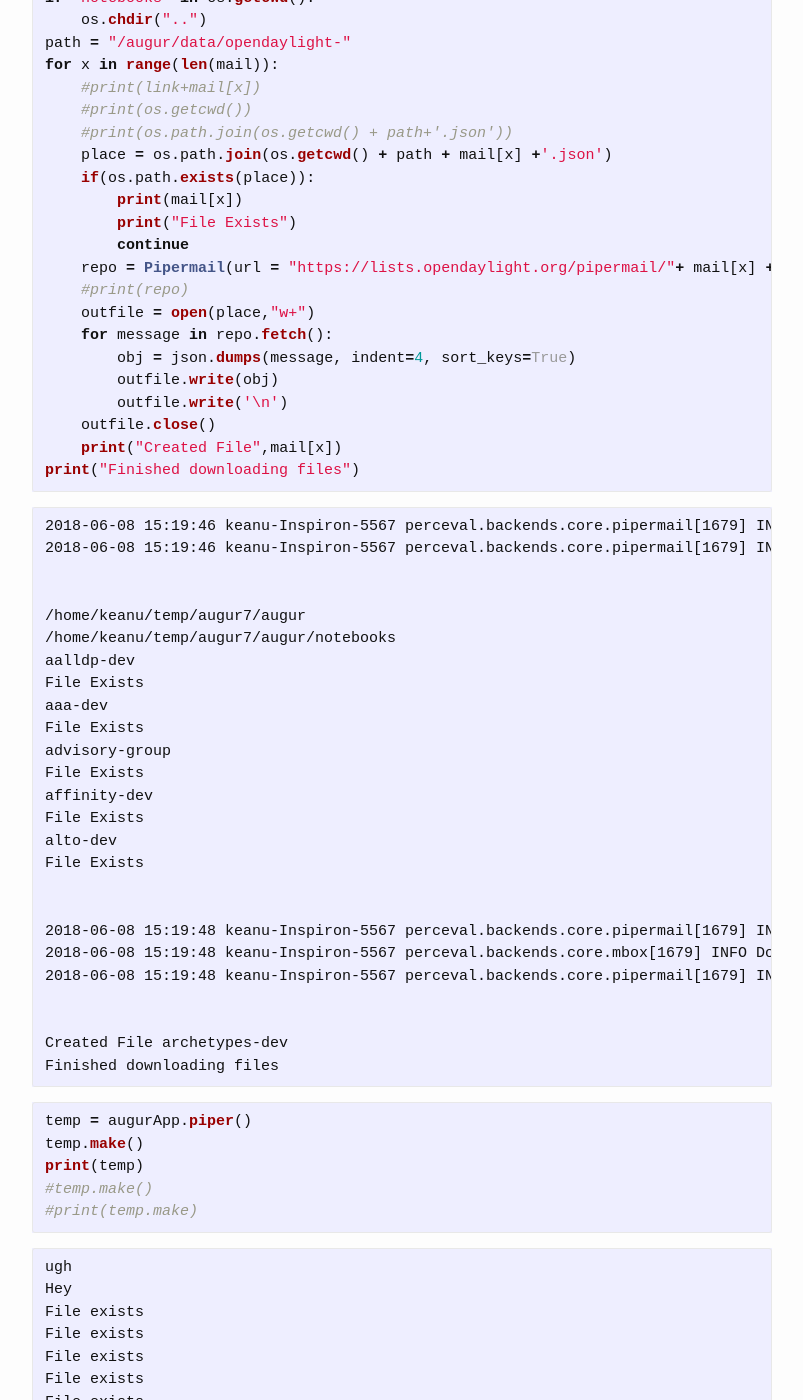
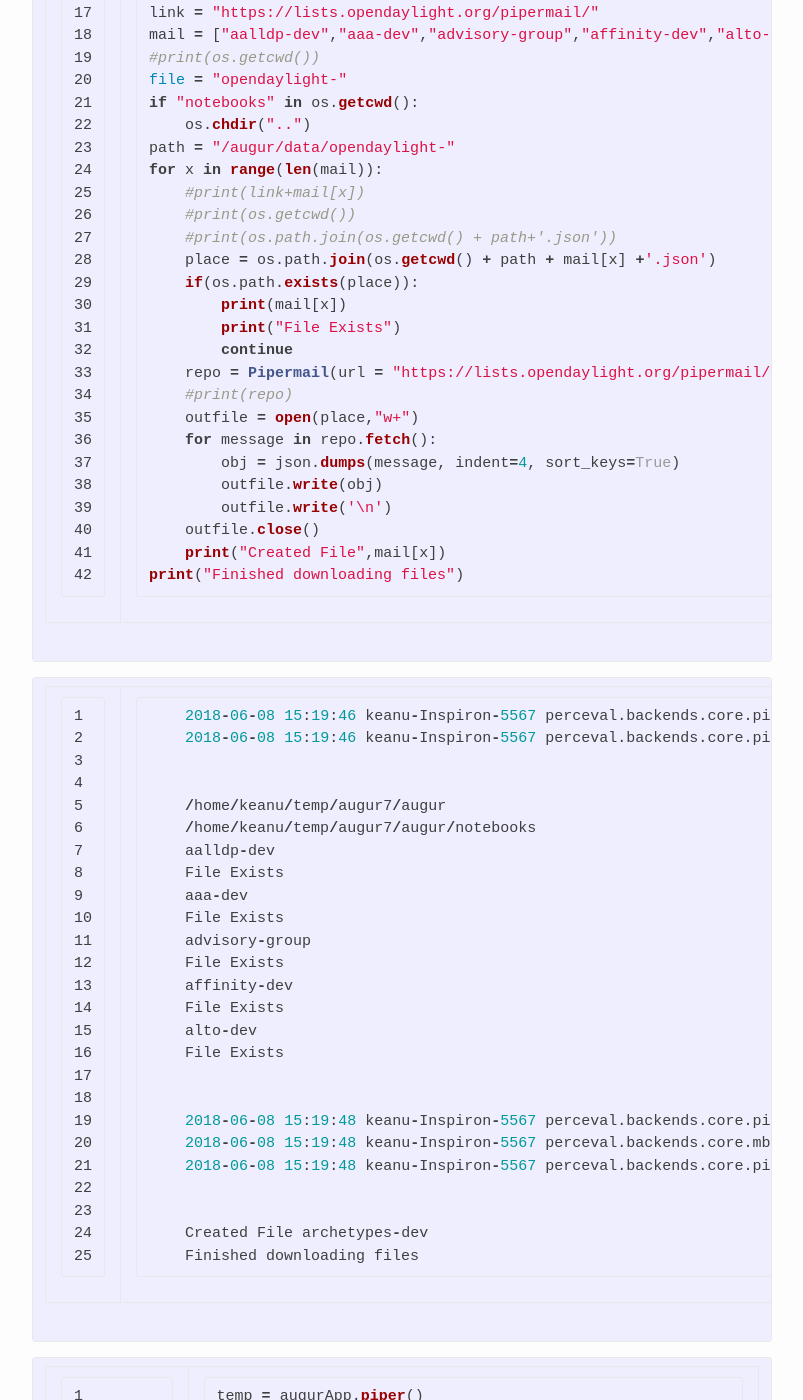
Before and after one commit to kmn5409/keanu-nichols, a Jekyll site: the page built from _posts/2018-06-08-first!!!-gSoC-Week-4!!!.md, in a window 1280 px wide and 1400 px high, scrolled down 2453 px. Shown: the whole window, without its empty margins (238-1041 px from the left). Built offline with Jekyll 4.4.1, drawn with Linux system fonts in a browser that asks for light colours; part of the change alters nothing that is shown; some of the changed text lies outside the part shown.

Commit message:
Line Numbers

```diff
--- a/_posts/2018-06-08-first!!!-gSoC-Week-4!!!.md
+++ b/_posts/2018-06-08-first!!!-gSoC-Week-4!!!.md
@@ -25,7 +25,7 @@ Now over the past few weeks I've been working on generally tasks 1-2 and I belie
 Goal 1:
 Now this will generall be looking at two sets of files. The first one would be application.py and we will look specifically at the class Application(highlight) and the method piper(). Now as you can tell it's basically the same thing as the method ghtorrentplus (was it copying and pasting yes, yes it was). But I took me a bit to understand what it was doing before because I don't know if you can see but it actually calls the method ghtorrent inside it.
 
-{% highlight python %}
+{% highlight python  linenos %}
     def piper(self):
         from augur.PiperReader import PiperMail
         if self.__piper is None:
@@ -47,11 +47,104 @@ And then on line 125 we call the method piper() {% highlight python %} self.pipe
 Goal 2:
 The question you might be asking of course is so what is this for..... Don't worry I'm getting to it you just need to give me a little more time. So we move onto the next file which is where everything actually comes together and that's the jupyter notebook. So it's a bit of stuff going on here we have thing something called perceval which is used to retreieve data from a bunch of sources. Since I'm working with mailing lists we use something called Pipermail but it has other data sources such as we all know and love github and funny enough slack which is how I communicate with Sean and everyone at Augur. So I was using the opendaylight.org/pipermail and they had a bunch of mailing lists and so to iterate through some of them I created a list of the different ones. So then we send perceval on his task and it calls the Pipermail function which is a back in perceval and it downloads all the mail boxes int a folder called archives under another folder called temp. This would take a few minutes because some of the mailing lists were pretty long. I then have to iterate throught the messages, and just output it to a file.
 
-{% include PiperMail.md %}
+{% highlight python linenos %}
+import augur
+from augur.PiperReader import PiperMail
+
+# import everything from githubapi.py and ghtorrent.py so we can
+# just copy and paste our function later
+import json
+import pandas as pd
+from perceval.backends.core.pipermail import Pipermail
+import os, os.path
+
+# create an Augur application so we can test our function
+print(os.getcwd())
+if("notebooks" not in os.getcwd()):
+    os.chdir("notebooks")
+augurApp = augur.Application('../augur.config.json')
+print(os.getcwd())
+link = "https://lists.opendaylight.org/pipermail/"
+mail = ["aalldp-dev","aaa-dev","advisory-group","affinity-dev","alto-dev","archetypes-dev"]
+#print(os.getcwd())
+file = "opendaylight-"
+if "notebooks" in os.getcwd():
+    os.chdir("..")
+path = "/augur/data/opendaylight-"
+for x in range(len(mail)):
+    #print(link+mail[x])
+    #print(os.getcwd())
+    #print(os.path.join(os.getcwd() + path+'.json'))
+    place = os.path.join(os.getcwd() + path + mail[x] +'.json')
+    if(os.path.exists(place)):
+        print(mail[x])
+        print("File Exists")
+        continue
+    repo = Pipermail(url = "https://lists.opendaylight.org/pipermail/"+ mail[x] + "/",dirpath="tmp/archives"+mail[x])
+    #print(repo)
+    outfile = open(place,"w+")
+    for message in repo.fetch():
+        obj = json.dumps(message, indent=4, sort_keys=True)
+        outfile.write(obj)
+        outfile.write('\n')
+    outfile.close()
+    print("Created File",mail[x])
+print("Finished downloading files")
+{% endhighlight %}
+
+
+{% highlight python linenos %}
+    2018-06-08 15:19:46 keanu-Inspiron-5567 perceval.backends.core.pipermail[1679] INFO Looking for messages from 'https://lists.opendaylight.org/pipermail/archetypes-dev/' since 1970-01-01 00:00:00+00:00
+    2018-06-08 15:19:46 keanu-Inspiron-5567 perceval.backends.core.pipermail[1679] INFO Downloading mboxes from 'https://lists.opendaylight.org/pipermail/archetypes-dev/' to since 1970-01-01 00:00:00+00:00
+
+
+    /home/keanu/temp/augur7/augur
+    /home/keanu/temp/augur7/augur/notebooks
+    aalldp-dev
+    File Exists
+    aaa-dev
+    File Exists
+    advisory-group
+    File Exists
+    affinity-dev
+    File Exists
+    alto-dev
+    File Exists
+
+
+    2018-06-08 15:19:48 keanu-Inspiron-5567 perceval.backends.core.pipermail[1679] INFO 1/1 MBoxes downloaded
+    2018-06-08 15:19:48 keanu-Inspiron-5567 perceval.backends.core.mbox[1679] INFO Done. 2/2 messages fetched; 0 ignored
+    2018-06-08 15:19:48 keanu-Inspiron-5567 perceval.backends.core.pipermail[1679] INFO Fetch process completed
+
+
+    Created File archetypes-dev
+    Finished downloading files
+{% endhighlight %}
+{% highlight python linenos %}
+temp = augurApp.piper()
+temp.make()
+print(temp)
+#temp.make()
+#print(temp.make)
+{% endhighlight %}
+
+
+{% highlight python linenos %}
+    ugh
+    Hey
+    File exists
+    File exists
+    File exists
+    File exists
+    File exists
+    File uploaded
+    Finished
+    <augur.PiperReader.PiperMail object at 0x7f2f6d148cf8>
+{% endhighlight %}
 
 Now we move onto the file PiperReader, this is called from the jupyter notebook and this first called by augurApp.piper and what this does is sent all the credentials you had to put a file called augur.config.json and that's how you connect to your sql database. Then we use temp.make() (I know my naming convention is amazing) which then go through each of the json files we created in the jupyter notebook and so what I do after is go through the files which is in the function read_json. Now I was wondering if there was a faster way to do this but to my knowledge and what I found through what I felt was a lotttttt of Googling was that because it was made up of a number of JSON objects Ijust have to iterate through the whole file and add it to a variable y and i seperated it by using a variable k which just helped me decide if the JSON object was going to close. The good thing is that I can now load this into a function called json.loads() which then allows me to select specific things easily. after we then just convert it to a pandas dataframe. My issue was that the threads in some of the messages were incredibly long so that's where I kind of cut off the thread but that's something I need to work on cause we kind want all those messages (lol). After it's as simple as using df.to_sql and upload it to the SQL database (the beauties of python).
 
-{% highlight python %}
+{% highlight python linenos %}
 import json
 import pandas as pd
 from sys import exit
```
Also changed, not shown: 6 other files.
